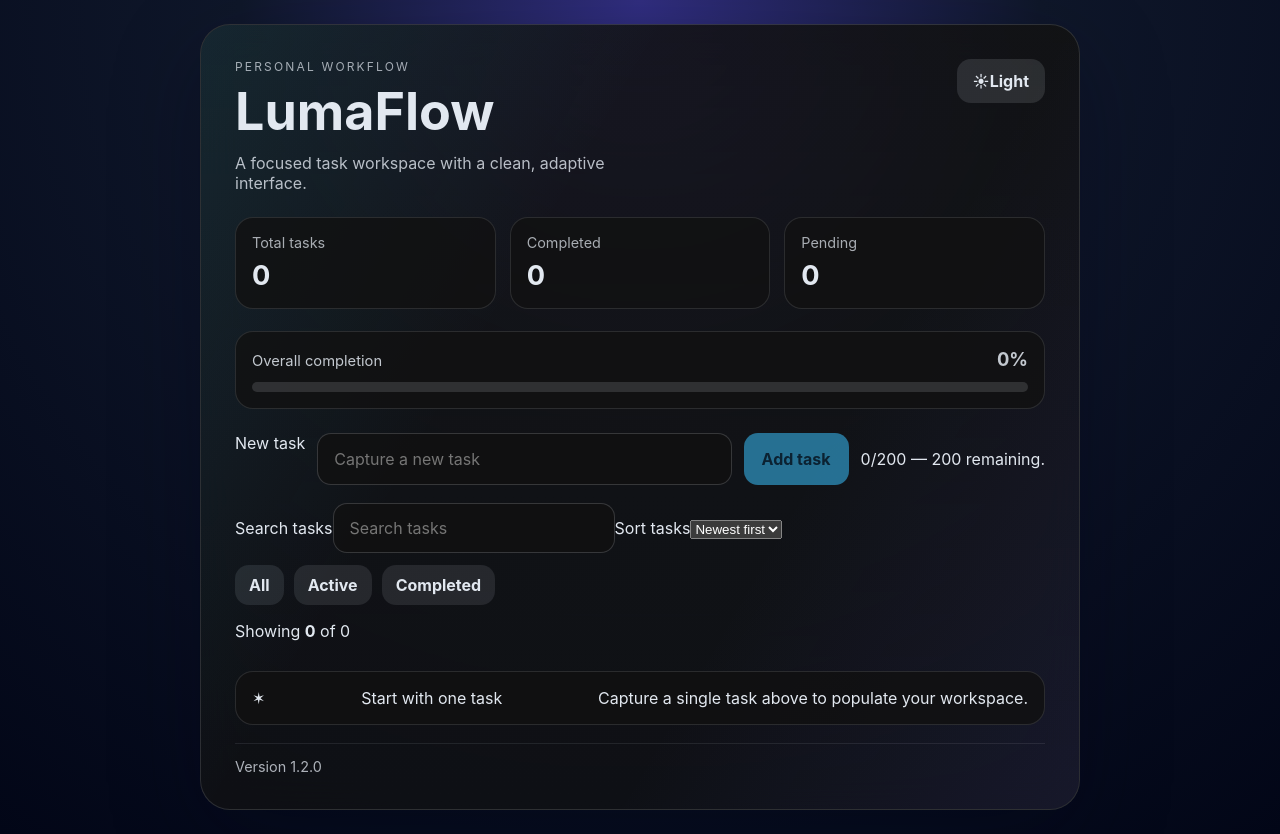
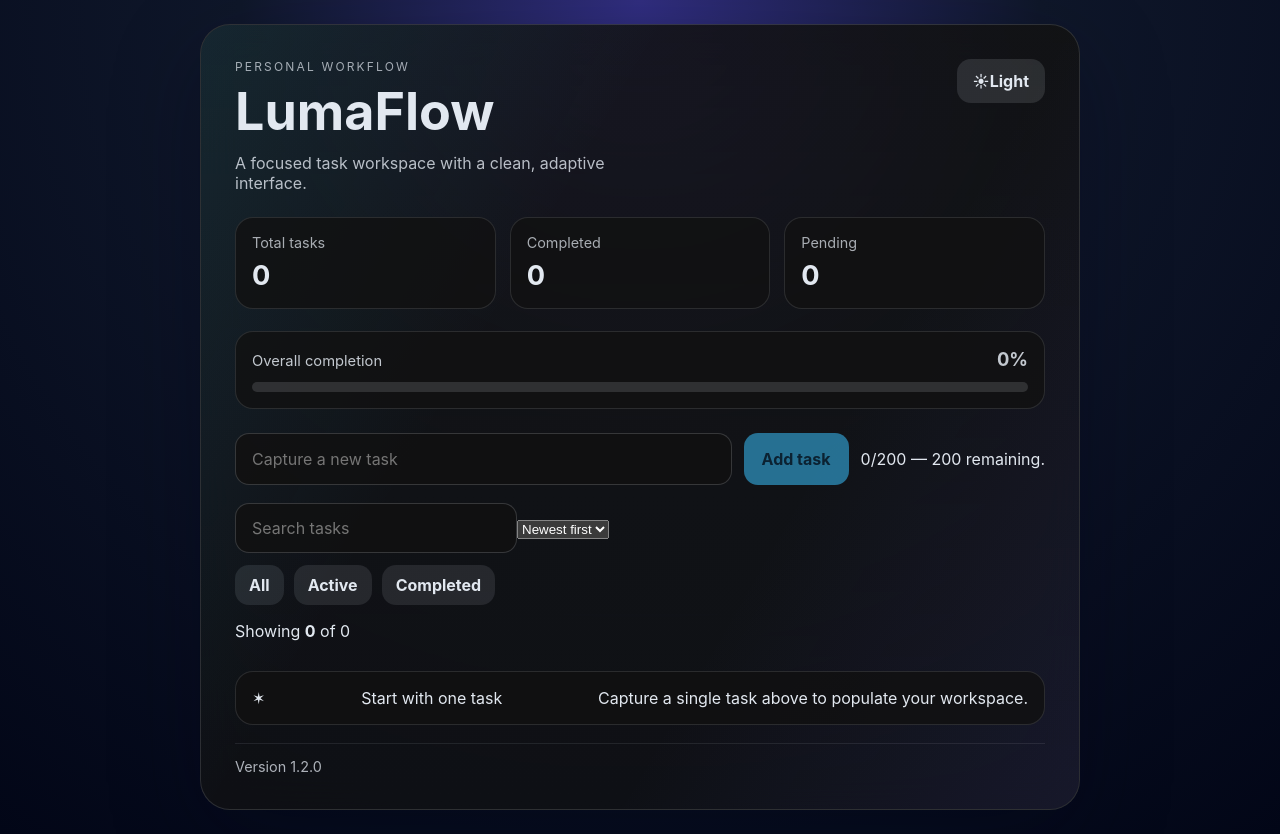
Before and after one commit to YigitEfe-DEV/smart-to-do, a React (Vite) app: page / in a window 1280 px wide. Built offline with nearby package versions, Linux system fonts and the light colour scheme.

Commit message:
a11y: improve focus management, ARIA labels and theme flash prevention

```diff
--- a/src/components/TaskItem.jsx
+++ b/src/components/TaskItem.jsx
@@ -26,6 +26,18 @@ export default function TaskItem({
     return undefined;
   }, [isEditing, task.text]);
 
+  useEffect(() => {
+    if (!isEditing) return undefined;
+    const handler = (event) => {
+      if (event.key === 'Escape') {
+        event.preventDefault();
+        onCancelEdit();
+      }
+    };
+    window.addEventListener('keydown', handler);
+    return () => window.removeEventListener('keydown', handler);
+  }, [isEditing, onCancelEdit]);
+
   const handleSubmit = (event) => {
     event.preventDefault();
     const cleaned = sanitizeTaskText(draft);
@@ -44,6 +56,7 @@ export default function TaskItem({
             onChange={(event) => setDraft(event.target.value)}
             aria-label="Edit task"
             aria-invalid={tooLong}
+            maxLength={TASK_LIMITS.maxLength + 32}
           />
           <div className="item-actions">
             <button type="submit" disabled={!draft.trim() || tooLong}>
@@ -83,6 +96,7 @@ export default function TaskItem({
           type="button"
           className="btn-danger"
           onClick={() => onDelete(task.id)}
+          aria-label={`Remove ${task.text}`}
         >
           Remove
         </button>
--- a/src/main.jsx
+++ b/src/main.jsx
@@ -8,3 +8,13 @@ ReactDOM.createRoot(document.getElementById('root')).render(
     <App />
   </React.StrictMode>,
 );
+
+// Apply persisted theme before paint to avoid a flash of wrong colors.
+try {
+  const stored = window.localStorage.getItem('task-manager-theme');
+  if (stored === 'light' || stored === 'dark') {
+    document.documentElement.dataset.theme = stored;
+  }
+} catch {
+  /* ignore — the hook will fall back to default */
+}
--- a/src/styles.css
+++ b/src/styles.css
@@ -56,6 +56,24 @@
 
 * {
   box-sizing: border-box;
+}
+
+.visually-hidden {
+  position: absolute;
+  width: 1px;
+  height: 1px;
+  padding: 0;
+  margin: -1px;
+  overflow: hidden;
+  clip: rect(0, 0, 0, 0);
+  white-space: nowrap;
+  border: 0;
+}
+
+:focus-visible {
+  outline: 2px solid var(--color-accent);
+  outline-offset: 2px;
+  border-radius: var(--radius-sm);
 }
 
 body {
```
